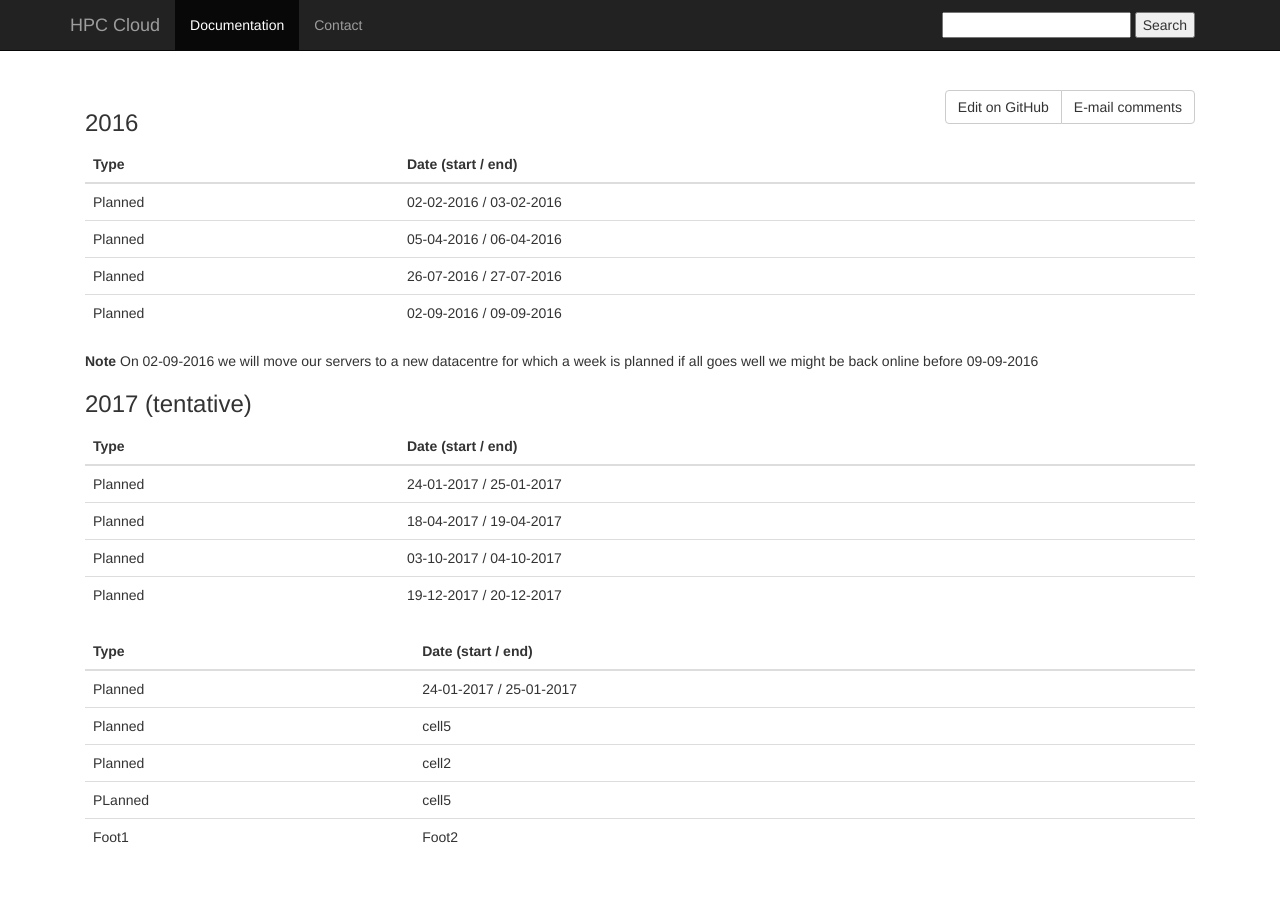
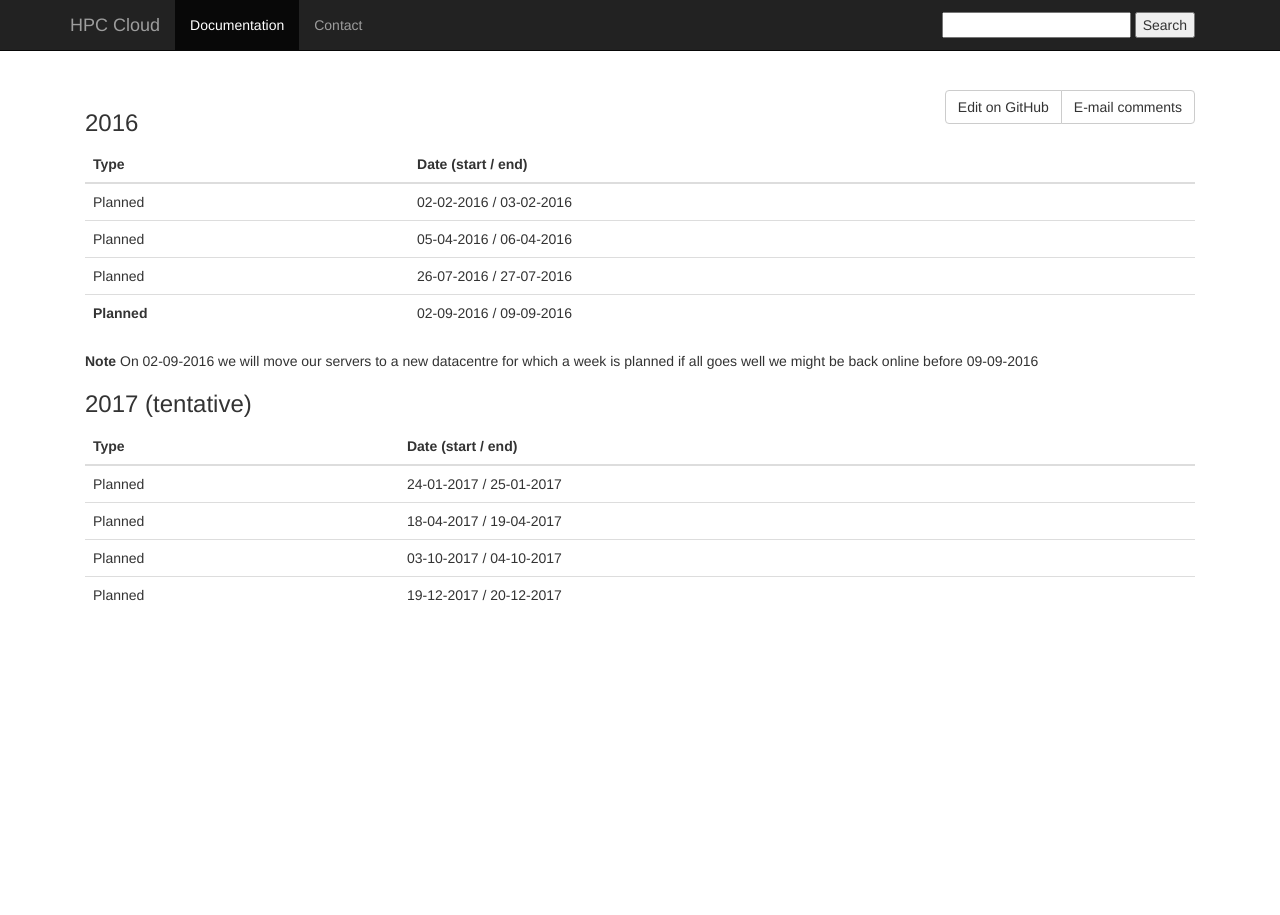
Before and after one commit to sara-nl/clouddocs, a Jekyll site: the page built from maintenance.markdown, in a window 1280 px wide. Built offline with Jekyll 4.4.1, drawn with Linux system fonts in a browser that asks for light colours; nearby versions of some CDN libraries.

Commit message:
back in with the bold stuff

```diff
--- a/maintenance.markdown
+++ b/maintenance.markdown
@@ -9,7 +9,7 @@ layout: default
 | Planned   | 02-02-2016 / 03-02-2016   |
 | Planned   | 05-04-2016 / 06-04-2016   |
 | Planned   | 26-07-2016 / 27-07-2016   |
-| Planned   | 02-09-2016 / 09-09-2016   |
+| **Planned**   | 02-09-2016 / 09-09-2016   |
 {: class="table"}
 
 **Note** On 02-09-2016 we will move our servers to a new datacentre for which a week is planned if all goes well we might be back online before 09-09-2016
@@ -23,13 +23,3 @@ layout: default
 | Planned   | 03-10-2017 / 04-10-2017   |
 | Planned   | 19-12-2017 / 20-12-2017   |
 {: class="table"}
-
-| Type | Date (start / end) |
-|:--------|:--------|
-| Planned   | 24-01-2017 / 25-01-2017   |
-| Planned   | cell5   |
-| Planned   | cell2   |
-| PLanned   | cell5   |
-|=====
-| Foot1   | Foot2   |
-{: class="table"}
```
